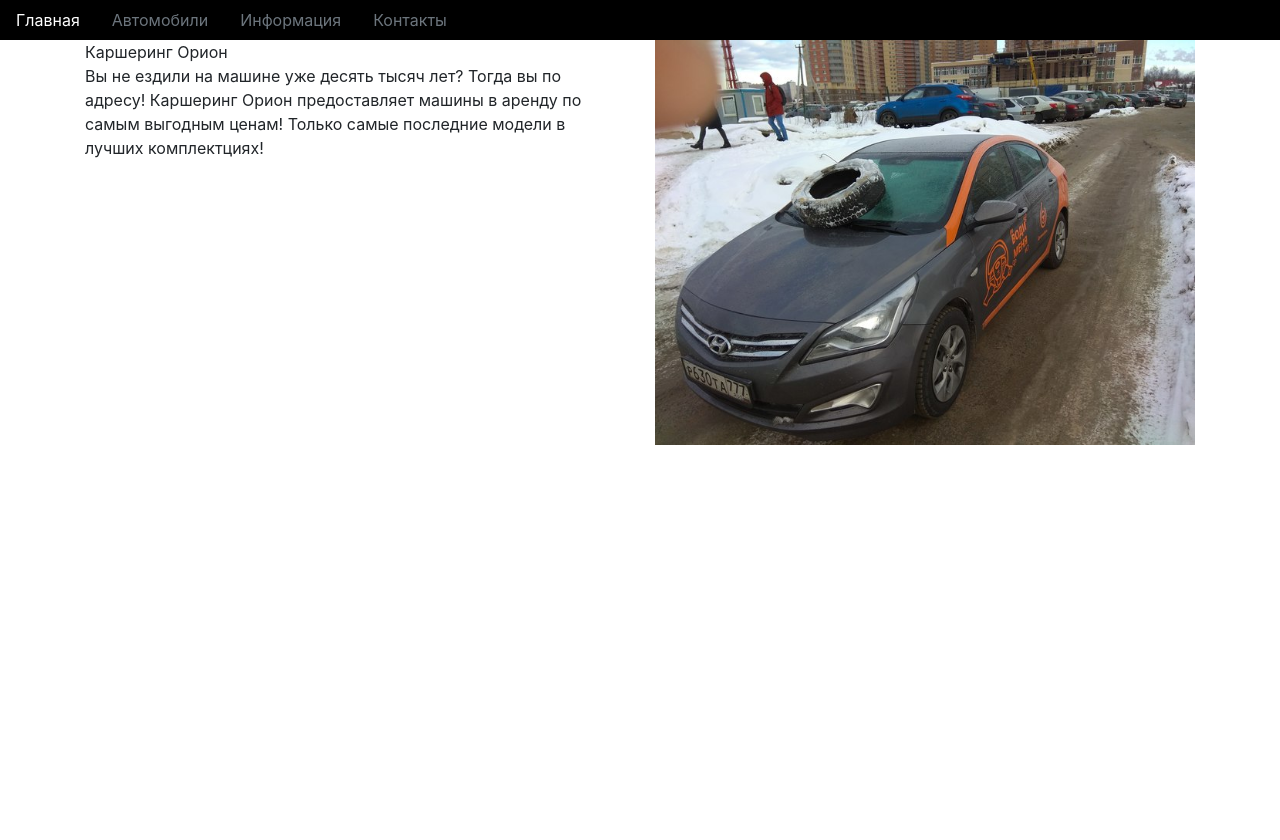
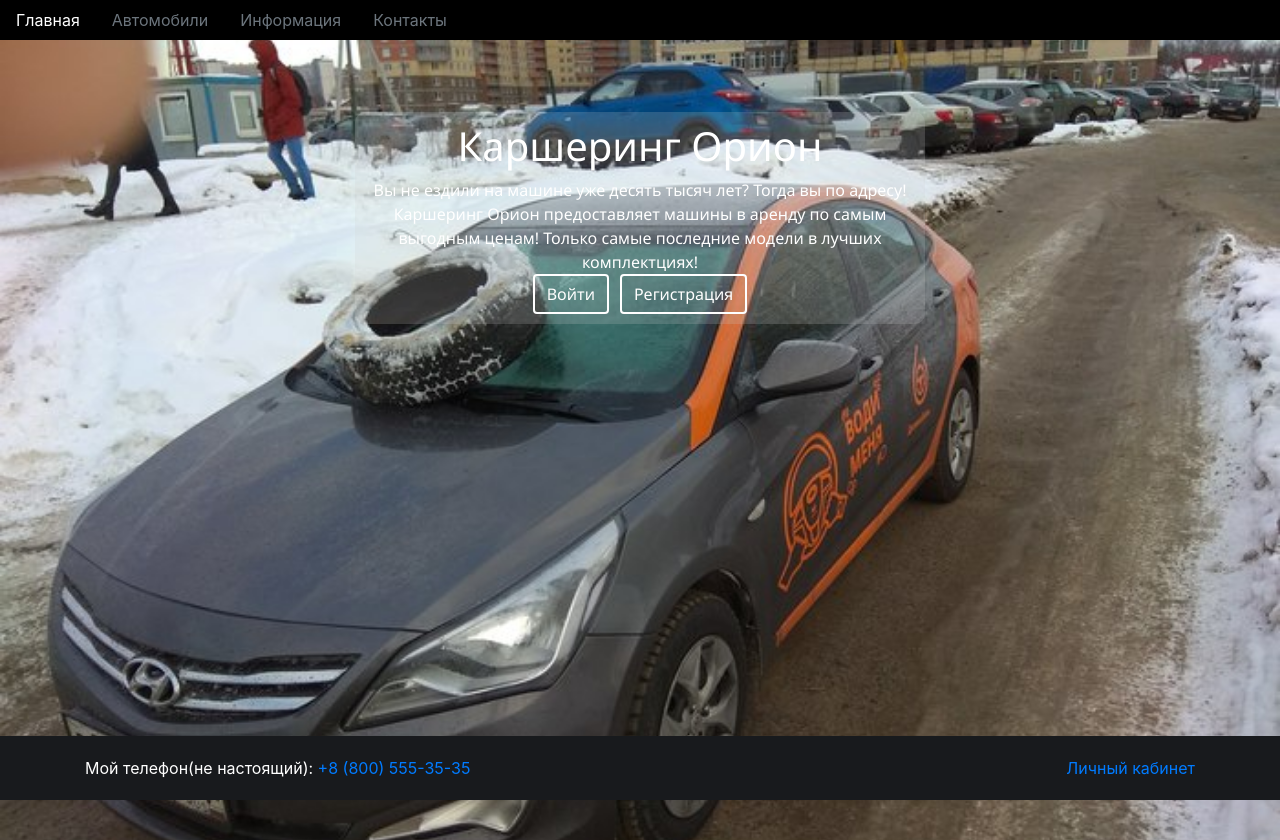
Before and after one commit to Kmaxkum/FrontLab, an Angular app: page / in a window 1280 px wide. Before the commit the page ends 800 px from the top, so only its background shows below. Built offline with nearby package versions, Linux system fonts and the light colour scheme.

Commit message:
Updage Landing

```diff
--- a/src/app/landing/landing.component.html
+++ b/src/app/landing/landing.component.html
@@ -1,17 +1,18 @@
 <main>
+  <div class="view">
     <div class="container">
-        <div class ="row">
-          <div class="col">
+        <div class ="row justify-content-center align-items-center">
+          <div class="col-md-6 text-center white-text">
             <div class="about-content-paragraph text center">
-              Каршеринг Орион
+              <h1>Каршеринг Орион</h1>
             </div>
             <div class="about-content-paragraph">
               Вы не ездили на машине уже десять тысяч лет? Тогда вы по адресу! Каршеринг Орион предоставляет машины в аренду по самым выгодным ценам! Только самые последние модели в лучших комплектциях!
             </div>
-          </div>
-          <div class="col">
-            <img src="assets\main_img.jpg" class="img-fluid">
+            <a class="btn btn-outline-white">Войти</a>
+            <a class="btn btn-outline-white">Регистрация</a>
           </div>
         </div>
+      </div>
     </div>
   </main>
--- a/src/app/landing/landing.component.less
+++ b/src/app/landing/landing.component.less
@@ -0,0 +1,29 @@
+.view {
+    background-image: url("/assets/main_img.jpg");
+    height: 100vh;
+    background-position: center;
+    background-repeat: no-repeat;
+    background-size: cover;
+    padding-top: 4.5rem
+}
+
+.white-text {
+    padding: 10px;
+    font-family: 'Segoe UI';
+    font-weight: 2.5rem;
+    color: rgb(255, 255, 255);
+    background: rgba(206, 203, 203, 0.2);
+    border-radius: 10px
+}
+
+.btn-outline-white {
+    border: 2px solid #fff!important;
+    background-color: transparent!important;
+    color: #fff!important;
+    margin-left: 1%;
+    margin-right: 1%;
+}
+
+.btn-outline-white:hover {
+    background-color: rgba(190, 190, 190, 0.384)!important;
+}
--- a/src/app/nav-bar/nav-bar.component.html
+++ b/src/app/nav-bar/nav-bar.component.html
@@ -14,3 +14,18 @@
       </li>
     </ul>
 </nav>
+<footer>
+  <div class="fixed-bottom">
+    <div class="container">
+      <div class="d-flex" style="width: 100%;">
+        <div class="num-1 mr-auto">
+          Мой телефон(не настоящий):
+          <a class="footer-telephone" href="tel:+78005553535">+8 (800) 555-35-35</a>
+        </div>
+        <div class="basket">
+          <a class="footer-telephone" href="javascript:void(0);">Личный кабинет</a>
+        </div>
+      </div>
+    </div>
+  </div>
+</footer>
--- a/src/app/nav-bar/nav-bar.component.less
+++ b/src/app/nav-bar/nav-bar.component.less
@@ -4,3 +4,10 @@
 .nav-link.active{
     color: white;
 }
+.fixed-bottom {
+    padding: 20px;
+    background-color: #181a1d;
+}
+footer {
+    color: white;
+}
```
